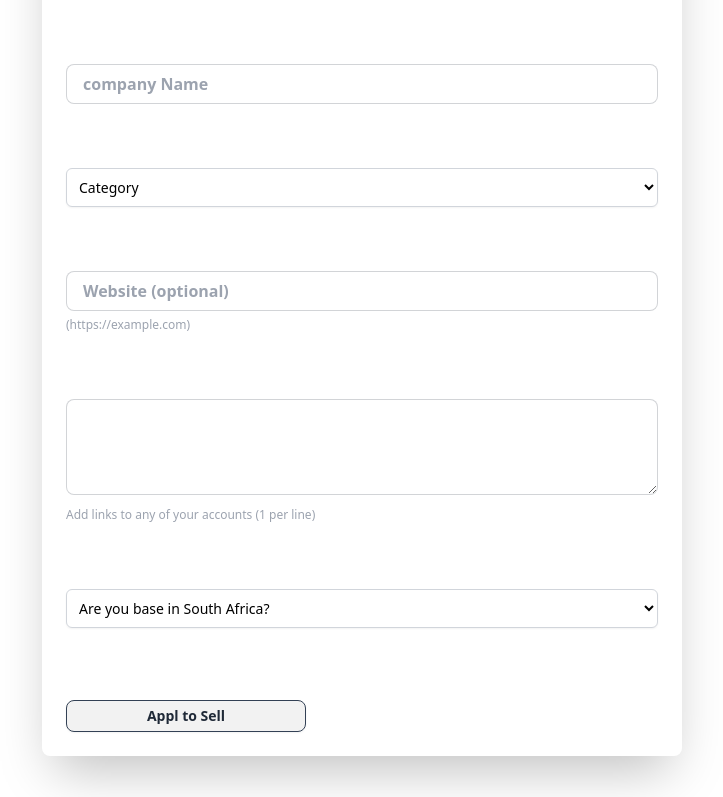
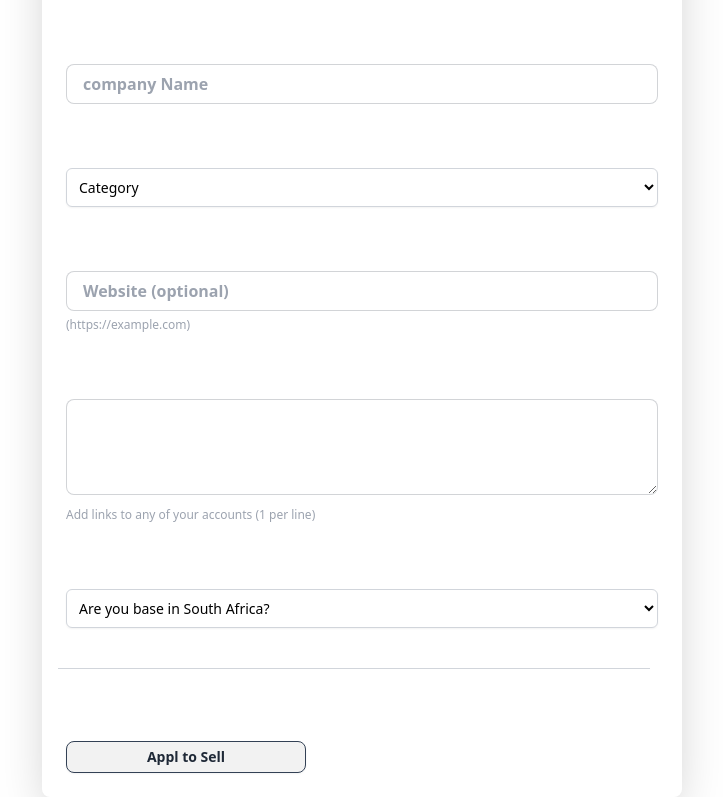
Before and after one commit to Ziphozenkosimthombe/SellSpot, a React (Vite) app in the folder frontend/: page /apply in a window 1280 px wide. Shown: the part 816-1613 px from the top of the page, without its empty margins (278-1001 px from the left). Before the commit the page ends 1572 px from the top, so only its background shows below. Built offline with nearby package versions, Linux system fonts and the light colour scheme.

Commit message:
adding the the horizontal line

```diff
--- a/frontend/src/components/ApplyToSell.jsx
+++ b/frontend/src/components/ApplyToSell.jsx
@@ -166,6 +166,9 @@ const ApplyToSell = () => {
                 <option value="social_media">No</option>
               </select>
             </div>
+            <div className="w-full  mt-10 -mx-6 -ml-2">
+              <hr className="border-t border-gray-300 " />
+            </div>
 
             <div className="mt-16">
               <button className="btn w-60 btn-sm mt-2 border border-slate-700 font-extrabold">
```
